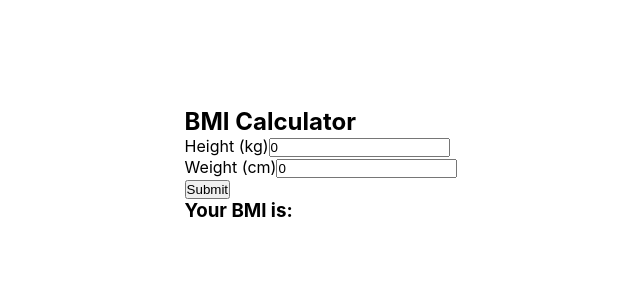
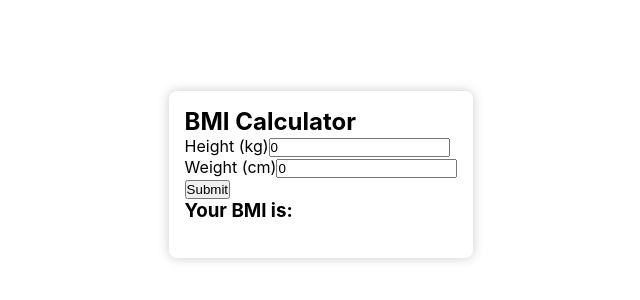
Before and after one commit to jaumebt90/bmi-calculator-react, a React (Create React App) app: page / in a window 1280 px wide. Shown: the part 226-526 px from the top of the page, without its empty margins (319-959 px from the left). Built offline with nearby package versions, Linux system fonts and the light colour scheme.

Commit message:
Update index.css

```diff
--- a/src/index.css
+++ b/src/index.css
@@ -14,6 +14,17 @@
 }
 
 .container {
+  box-shadow: 0px 0px 12px #ccc;
+  border-radius: 8px;
+  padding: 1rem;
+}
+
+.input {
+  width: 100%;
+  font-size: 1.2rem;
+  padding: 8px 4px;
+  margin: 8px 0;
+  border-radius: 8px;
 }
 
 body {
```
